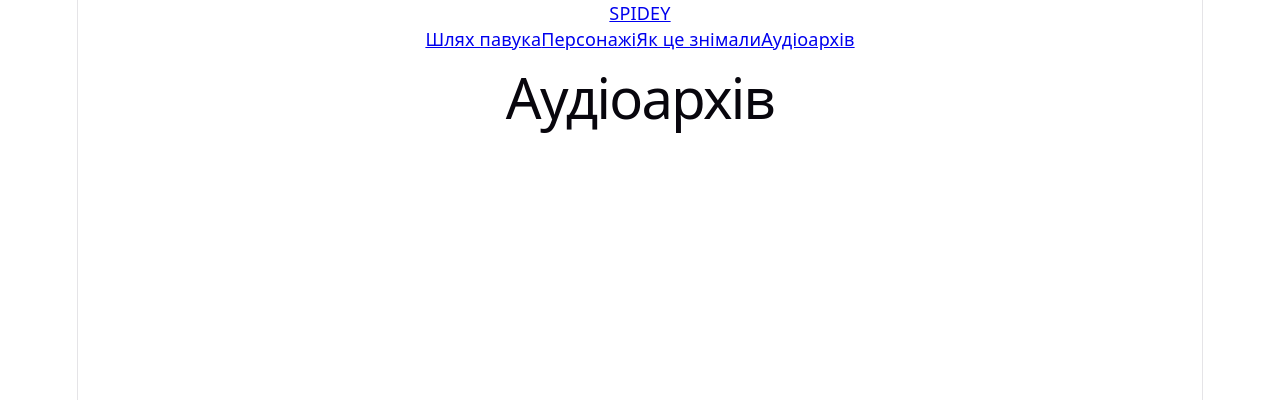
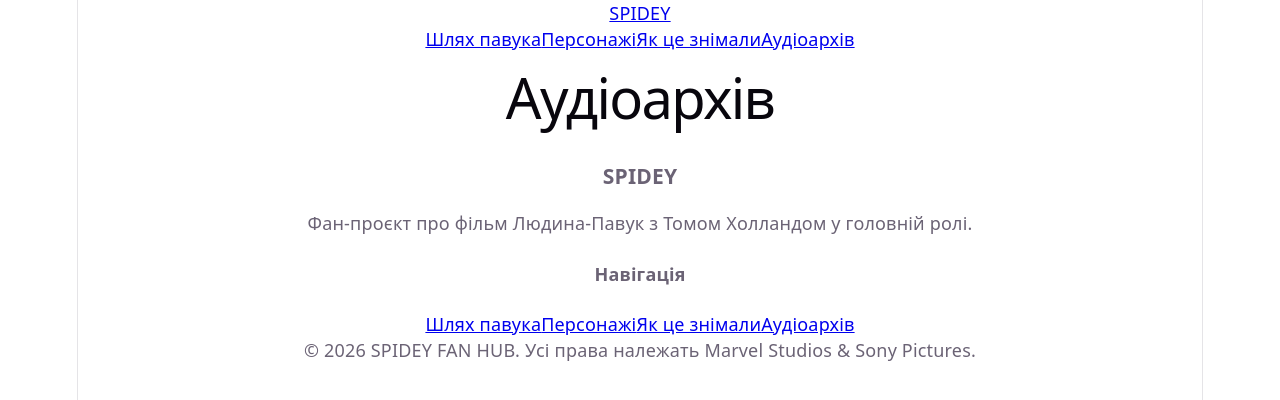
Before and after one commit to litvinpolina299-lab/spider-app, a React (Vite) app: page /audio-archive in a window 1280 px wide. Shown: the top 400 px of the page. Built offline with nearby package versions, Linux system fonts and the light colour scheme.

Commit message:
Додано компонент Footer

```diff
--- a/src/App.jsx
+++ b/src/App.jsx
@@ -1,5 +1,6 @@
 import { BrowserRouter, Routes, Route } from 'react-router-dom';
 import Header from './components/Header';
+import Footer from './components/Footer';
 import Home from './pages/Home';
 import SpiderPath from './pages/SpiderPath';
 import Characters from './pages/Characters';
@@ -18,6 +19,8 @@
         <Route path="/behind-the-scenes" element={<BehindTheScenes />} />
         <Route path="/audio-archive" element={<AudioArchive />} />
       </Routes>
+
+      <Footer />
     </BrowserRouter>
   );
 }
--- /dev/null
+++ b/src/components/Footer.jsx
@@ -0,0 +1,24 @@
+import { Link } from 'react-router-dom';
+
+export default function Footer() {
+  return (
+    <footer className="footer">
+      <div className="footer-info">
+        <h3>SPIDEY</h3>
+        <p>Фан-проєкт про фільм Людина-Павук з Томом Холландом у головній ролі.</p>
+      </div>
+
+      <div className="footer-links">
+        <h4>Навігація</h4>
+        <Link to="/spider-path">Шлях павука</Link>
+        <Link to="/characters">Персонажі</Link>
+        <Link to="/behind-the-scenes">Як це знімали</Link>
+        <Link to="/audio-archive">Аудіоархів</Link>
+      </div>
+
+      <div className="footer-copy">
+        <p>© 2026 SPIDEY FAN HUB. Усі права належать Marvel Studios & Sony Pictures.</p>
+      </div>
+    </footer>
+  );
+}
```
